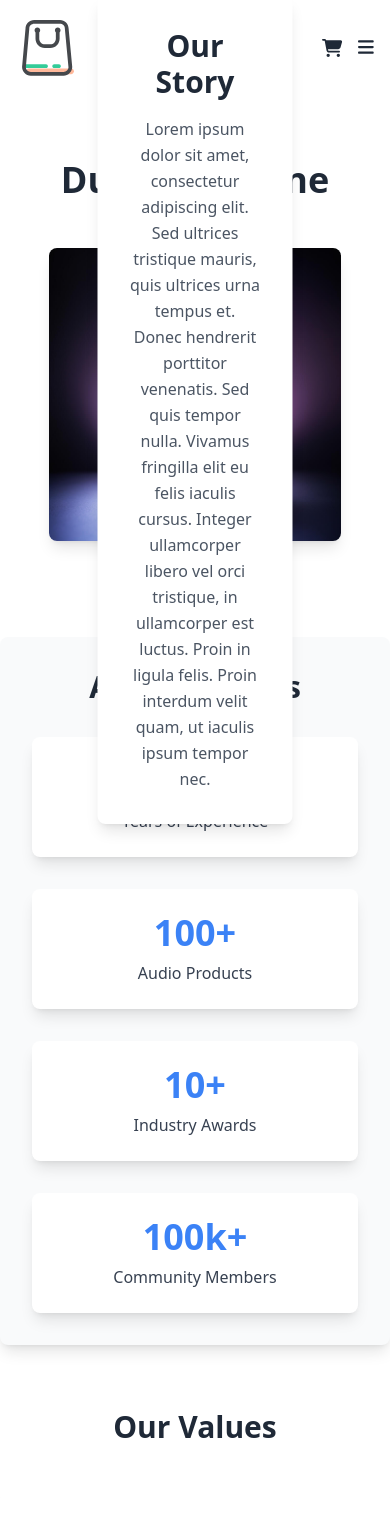
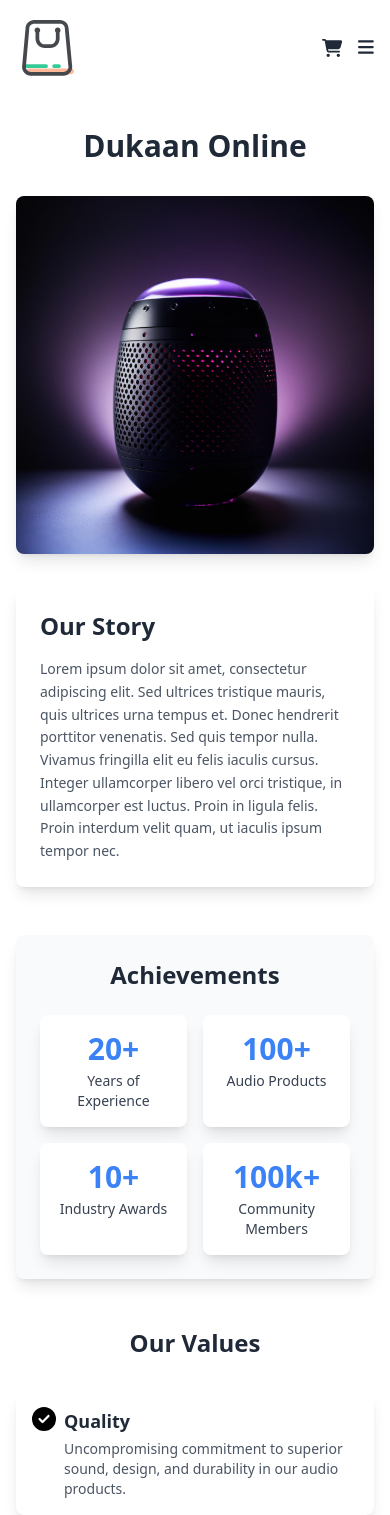
Before and after one commit to devarsalmern/dukaanonline, a React (Vite) app: page /about in a window 390 px wide. Shown: the top 1515 px of the page. Built offline with nearby package versions, Linux system fonts and the light colour scheme.

Commit message:
fixed category component and footer

```diff
--- a/src/components/Category.jsx
+++ b/src/components/Category.jsx
@@ -6,6 +6,7 @@ import {
   faArrowRight,
   faChevronRight,
 } from "@fortawesome/free-solid-svg-icons";
+import { Link } from "react-router-dom";
 
 const Category = () => {
   const [categories, setCategories] = useState([]);
@@ -82,8 +83,9 @@ const Category = () => {
           style={{ transform: `translateX(-${currentIndex * 100}%)` }}
         >
           {categories.map((category, index) => (
-            <div
+            <Link
               key={index}
+              to="/products"
               className="flex-shrink-0 w-full sm:w-1/2 md:w-2/5 lg:w-1/3 px-4 lg:pl-10"
             >
               <div className="bg-white p-6 rounded-lg shadow-lg text-left h-[450px] flex flex-col justify-between relative transition-transform duration-300 ease-in-out transform hover:scale-95 hover:shadow-xl">
@@ -94,13 +96,10 @@ const Category = () => {
                   <p className="text-xs sm:text-sm md:text-sm lg:text-base mb-4">
                     {category.description}
                   </p>
-                  <a
-                    href={category.link}
-                    className="flex items-center text-blue-500 hover:underline"
-                  >
+                  <div className="flex items-center text-blue-500 hover:underline">
                     <span className="text-sm font-medium">Learn More</span>
                     <FontAwesomeIcon icon={faChevronRight} className="ml-2" />
-                  </a>
+                  </div>
                 </div>
                 <div className="absolute bottom-4 right-4">
                   <img
@@ -110,7 +109,7 @@ const Category = () => {
                   />
                 </div>
               </div>
-            </div>
+            </Link>
           ))}
         </div>
       </div>
--- a/src/pages/About.jsx
+++ b/src/pages/About.jsx
@@ -12,26 +12,28 @@ import FeaturesOfSite from "../components/FeaturesOfSite";
 
 const About = () => {
   return (
-    <div className="bg-white py-16">
+    <div className="bg-white py-8 sm:py-16 px-4 sm:px-0">
       {/* Section: Title */}
-      <div className="text-center mb-12">
-        <h1 className="text-4xl font-bold text-gray-800">Dukaan Online</h1>
+      <div className="text-center mb-8 sm:mb-12">
+        <h1 className="text-3xl sm:text-4xl font-bold text-gray-800">
+          Dukaan Online
+        </h1>
       </div>
 
       {/* Section: Our Story */}
       <div className="container mx-auto flex flex-col lg:flex-row items-center lg:space-x-12 relative">
-        <div className="lg:w-1/2 mb-8 lg:mb-0 relative z-10">
+        <div className="lg:w-1/2 mb-8 lg:mb-0 relative z-0">
           <img
             src="./images/about.jpg"
             alt="Our Story"
-            className="w-3/4 h-auto rounded-lg shadow-lg mx-auto lg:mx-0"
+            className="w-full sm:w-3/4 h-auto rounded-lg shadow-lg mx-auto lg:mx-0"
           />
         </div>
-        <div className="lg:w-1/2 text-center lg:text-left bg-white p-8 rounded-lg shadow-lg absolute top-1/2 left-1/2 transform -translate-x-1/2 -translate-y-1/2 lg:-translate-x-1/3 z-20">
-          <h2 className="text-3xl font-semibold text-gray-800 mb-4">
+        <div className="lg:w-1/2 bg-white p-6 sm:p-8 rounded-lg shadow-lg relative lg:absolute lg:right-0 lg:top-1/2 lg:transform lg:-translate-y-1/2 lg:-translate-x-1/3 lg:max-w-[75%]">
+          <h2 className="text-2xl sm:text-3xl font-semibold text-gray-800 mb-4">
             Our Story
           </h2>
-          <p className="text-gray-600 leading-relaxed">
+          <p className="text-gray-600 leading-relaxed text-sm sm:text-base">
             Lorem ipsum dolor sit amet, consectetur adipiscing elit. Sed
             ultrices tristique mauris, quis ultrices urna tempus et. Donec
             hendrerit porttitor venenatis. Sed quis tempor nulla. Vivamus
@@ -43,38 +45,42 @@ const About = () => {
       </div>
 
       {/* Section: Achievements */}
-      <div className="container mx-auto mt-16">
-        <div className="p-8 bg-gray-50 rounded-lg shadow-lg text-center">
-          <h2 className="text-3xl font-semibold text-gray-800 mb-8">
+      <div className="container mx-auto mt-12 sm:mt-16">
+        <div className="p-6 sm:p-8 bg-gray-50 rounded-lg shadow-lg text-center">
+          <h2 className="text-2xl sm:text-3xl font-semibold text-gray-800 mb-6 sm:mb-8">
             Achievements
           </h2>
-          <div className="grid grid-cols-1 sm:grid-cols-2 lg:grid-cols-4 gap-8">
-            <div className="p-6 bg-white rounded-lg shadow-lg">
-              <h1 className="text-4xl font-bold text-blue-500">20+</h1>
-              <p className="text-gray-700 mt-2">Years of Experience</p>
-            </div>
-            <div className="p-6 bg-white rounded-lg shadow-lg">
-              <h1 className="text-4xl font-bold text-blue-500">100+</h1>
-              <p className="text-gray-700 mt-2">Audio Products</p>
-            </div>
-            <div className="p-6 bg-white rounded-lg shadow-lg">
-              <h1 className="text-4xl font-bold text-blue-500">10+</h1>
-              <p className="text-gray-700 mt-2">Industry Awards</p>
-            </div>
-            <div className="p-6 bg-white rounded-lg shadow-lg">
-              <h1 className="text-4xl font-bold text-blue-500">100k+</h1>
-              <p className="text-gray-700 mt-2">Community Members</p>
-            </div>
+          <div className="grid grid-cols-2 sm:grid-cols-2 lg:grid-cols-4 gap-4 sm:gap-8">
+            {[
+              { title: "Years of Experience", value: "20+" },
+              { title: "Audio Products", value: "100+" },
+              { title: "Industry Awards", value: "10+" },
+              { title: "Community Members", value: "100k+" },
+            ].map((achievement, index) => (
+              <div
+                key={index}
+                className="p-4 sm:p-6 bg-white rounded-lg shadow-lg transition-transform transform hover:scale-105 hover:shadow-xl"
+              >
+                <h1 className="text-3xl sm:text-4xl font-bold text-blue-500">
+                  {achievement.value}
+                </h1>
+                <p className="text-gray-700 mt-1 sm:mt-2 text-sm sm:text-base">
+                  {achievement.title}
+                </p>
+              </div>
+            ))}
           </div>
         </div>
       </div>
 
       {/* Section: Our Values */}
-      <div className="container mx-auto mt-16">
-        <div className="text-center mb-12">
-          <h2 className="text-3xl font-semibold text-gray-800">Our Values</h2>
+      <div className="container mx-auto mt-12 sm:mt-16">
+        <div className="text-center mb-8 sm:mb-12">
+          <h2 className="text-2xl sm:text-3xl font-semibold text-gray-800">
+            Our Values
+          </h2>
         </div>
-        <div className="grid grid-cols-1 sm:grid-cols-2 lg:grid-cols-3 gap-8">
+        <div className="grid grid-cols-1 sm:grid-cols-2 lg:grid-cols-3 gap-4 sm:gap-8">
           {[
             {
               title: "Quality",
@@ -115,21 +121,26 @@ const About = () => {
           ].map((value, index) => (
             <div
               key={index}
-              className="p-6 bg-white rounded-lg shadow-lg flex items-start space-x-4"
+              className="p-4 sm:p-6 bg-white rounded-lg shadow-lg flex items-start space-x-2 sm:space-x-4 transition-transform transform hover:scale-105 hover:shadow-xl"
             >
-              <FontAwesomeIcon icon={value.icon} className=" text-3xl" />
+              <FontAwesomeIcon
+                icon={value.icon}
+                className="text-2xl sm:text-3xl"
+              />
               <div>
-                <h3 className="text-xl font-semibold text-gray-800 mb-2">
+                <h3 className="text-lg sm:text-xl font-semibold text-gray-800 mb-1 sm:mb-2">
                   {value.title}
                 </h3>
-                <p className="text-gray-600">{value.description}</p>
+                <p className="text-gray-600 text-sm sm:text-base">
+                  {value.description}
+                </p>
               </div>
             </div>
           ))}
         </div>
-        <div className="text-center mt-12">
+        <div className="text-center mt-8 sm:mt-12">
           <Link to="/products">
-            <button className="px-6 py-3 bg-[#406BCF] text-white font-semibold rounded-lg shadow-lg hover:bg-blue-600 transition duration-300">
+            <button className="px-4 sm:px-6 py-2 sm:py-3 bg-[#406BCF] text-white font-semibold rounded-lg shadow-lg hover:bg-blue-600 transition duration-300">
               See Our Products
             </button>
           </Link>
```
